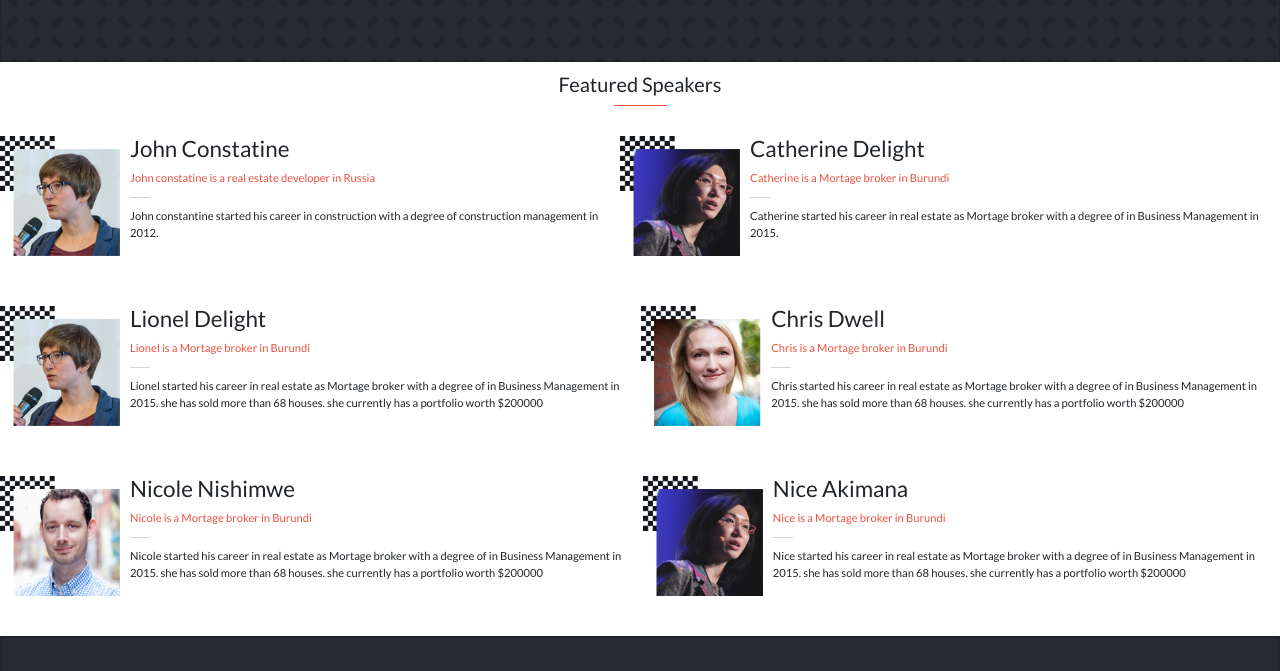
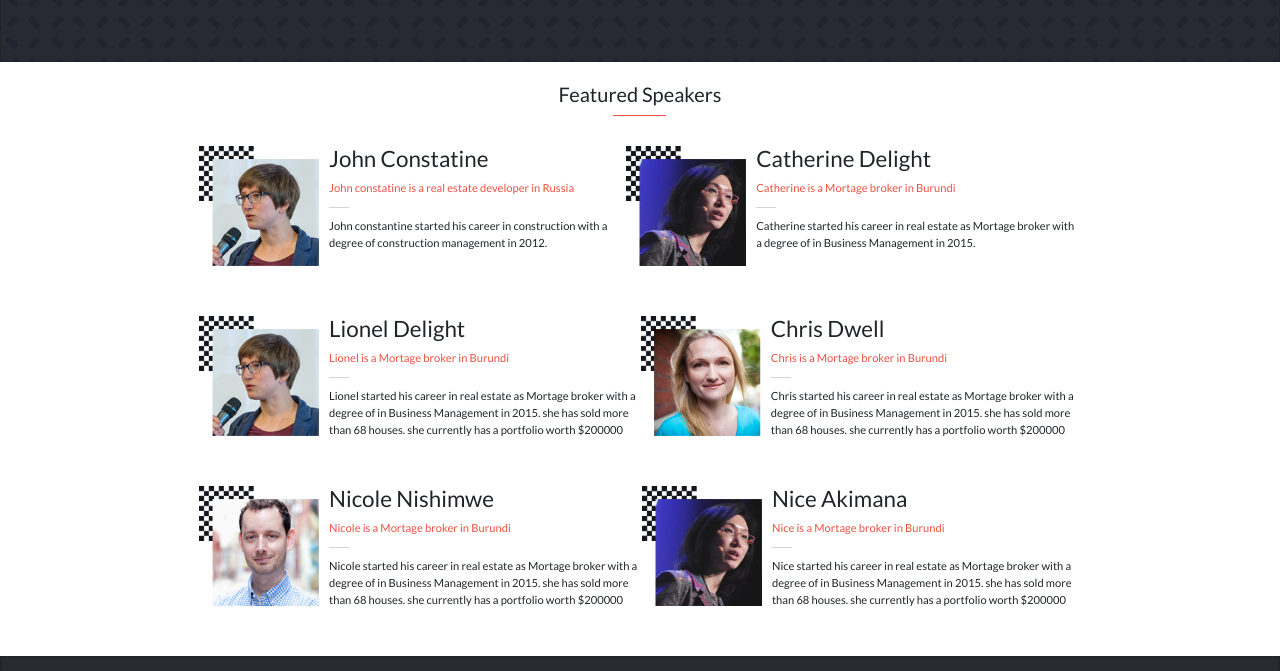
Before and after one commit to hakichris/RealEstateConferenceRoom, a plain HTML site: page Index.html in a window 1280 px wide. Shown: the part 1140-1811 px from the top of the page. Drawn offline with nearby package versions, Linux system fonts and the light colour scheme.

Commit message:
Update css

```diff
--- a/Style.css
+++ b/Style.css
@@ -446,6 +446,14 @@ li {
     background: rgba(255, 255, 255, 0.1);
   }
 
+  .features {
+    display: flex;
+    flex-direction: column;
+    justify-items: center;
+    align-items: center;
+    margin: 10px;
+  }
+
   .speakers0,
   .speakers1,
   .speakers2,
@@ -458,6 +466,7 @@ li {
   .topclass,
   .middleclass,
   .bottomclass {
+    width: 70%;
     display: flex;
     flex-direction: row;
     justify-content: center;
@@ -644,5 +653,4 @@ li {
     width: 150px;
     height: 80px;
   }
-
 }
```
Lines whose indentation alone changed are shown as unchanged.
